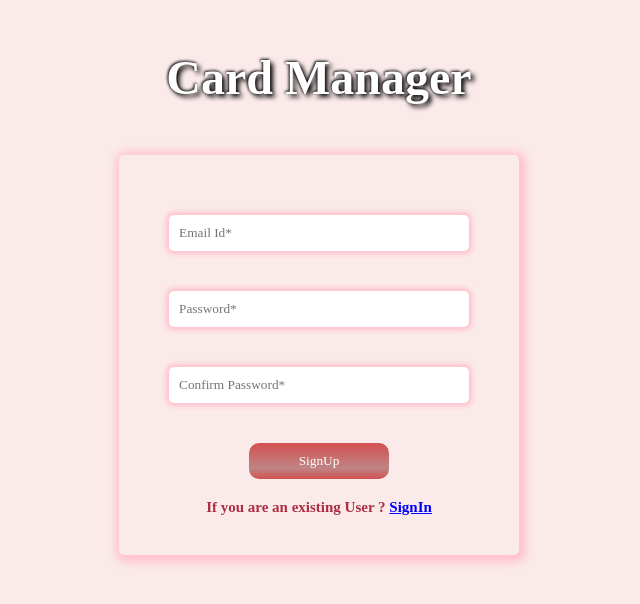
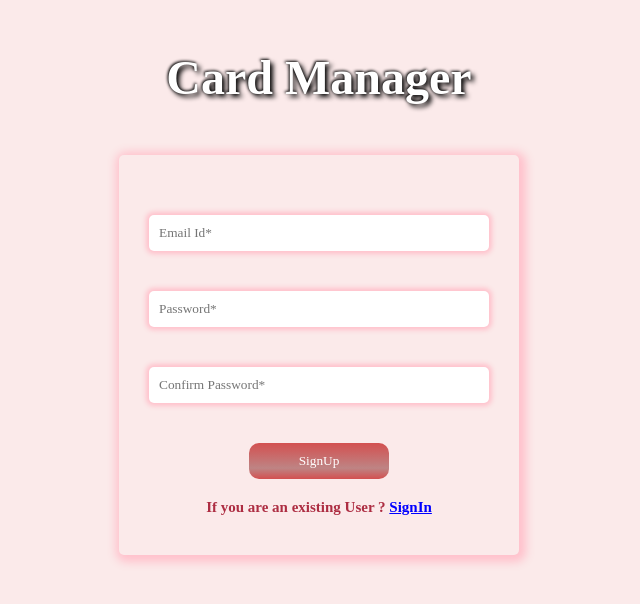
Before and after one commit to Abhishek332/Card-Manager, a PHP site: page / in a window 1280 px wide. Shown: the top 604 px of the page, without its empty margins (321-961 px from the left). Run offline with PHP 8.4, Linux system fonts and the light colour scheme; some web fonts are replaced.

Commit message:
overflow bug solved

```diff
--- a/CSS/style.css
+++ b/CSS/style.css
@@ -9,9 +9,6 @@
 }
 
 body{
-    display : flex;
-    align-items : center;
-    flex-direction: column;
     background-color: #f8d2d275;
 }
 
--- a/index.php
+++ b/index.php
@@ -79,20 +79,21 @@ if(isset($_POST['signinbtn'])){
     <style>
         .wrapper {
             height : 400px;
-            width : 400px;
+            max-width : 400px;
+            min-width : 250px;
             border-radius: 5px;
             box-shadow : 2px 2px 10px 5px pink;
-            padding : 15px;
             display : flex;
             justify-content: center;
             align-items: center;
             overflow: hidden;
             margin : auto;
+            position : relative;
         }
 
         .sign{
             min-height : 300px;
-            width : 300px;
+            width : 85%;
             display: flex;
             align-items: center;
             flex-direction: column;
@@ -142,7 +143,6 @@ if(isset($_POST['signinbtn'])){
             transform: translateX(250px);
             opacity : 0;
         }
-
     </style>
 </head>
 <body>
--- a/user_dashboard.php
+++ b/user_dashboard.php
@@ -62,10 +62,6 @@ else{
     <title>Dashboard - Card Manager</title>
     <link rel="stylesheet" href="CSS/style.css">
     <style>
-        body{
-            display : block;
-        }
-
         .nav{
             width : 100%;
             background : #3939f696;
```
Also changed, not shown: card_manager.sql (+10 -10 lines).
